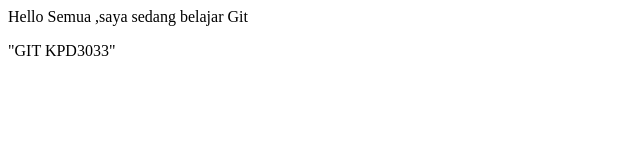
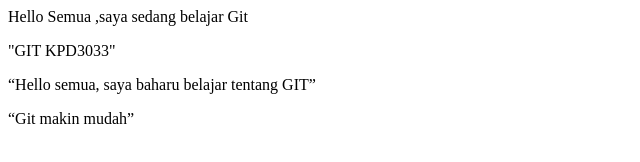
Before and after one commit to haiqalfaris/project01, a plain HTML site: page index.html in a window 1280 px wide. Shown: the whole page, without its empty margins (0-640 px from the left). Drawn offline with Linux system fonts and the light colour scheme.

Commit message:
belajar git mudah

```diff
--- a/index.html
+++ b/index.html
@@ -9,7 +9,9 @@
 <body>
 
 	<p> Hello Semua ,saya sedang belajar Git </p>
-	"GIT KPD3033"
+	<p>"GIT KPD3033"</p>
+	<p>“Hello semua, saya baharu belajar tentang GIT”</p>
+	<p>“Git makin mudah”</p>
 </body>
 
 </html>
```
